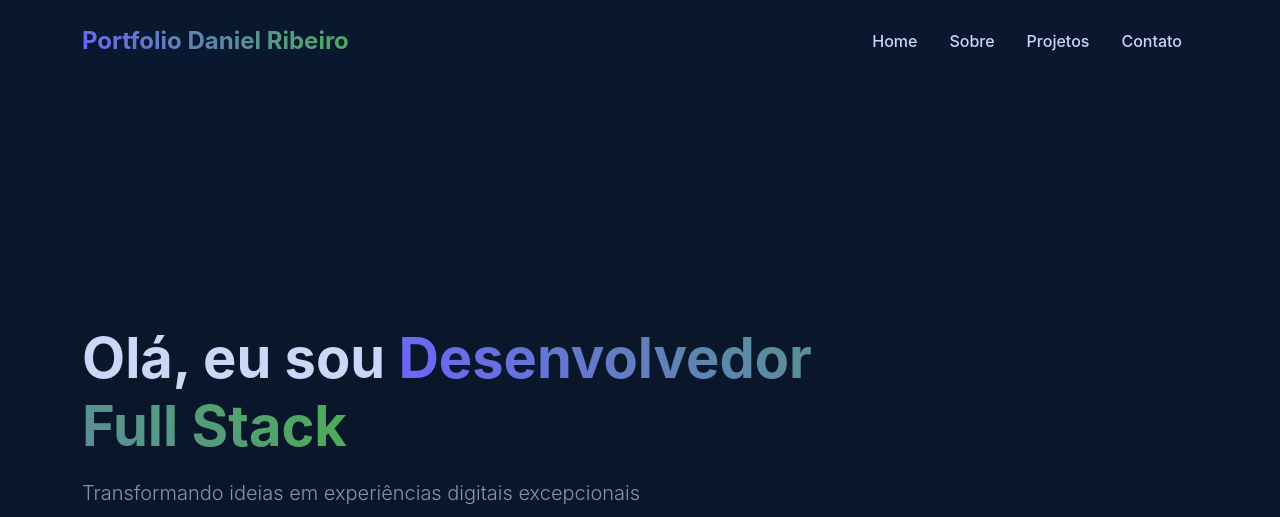
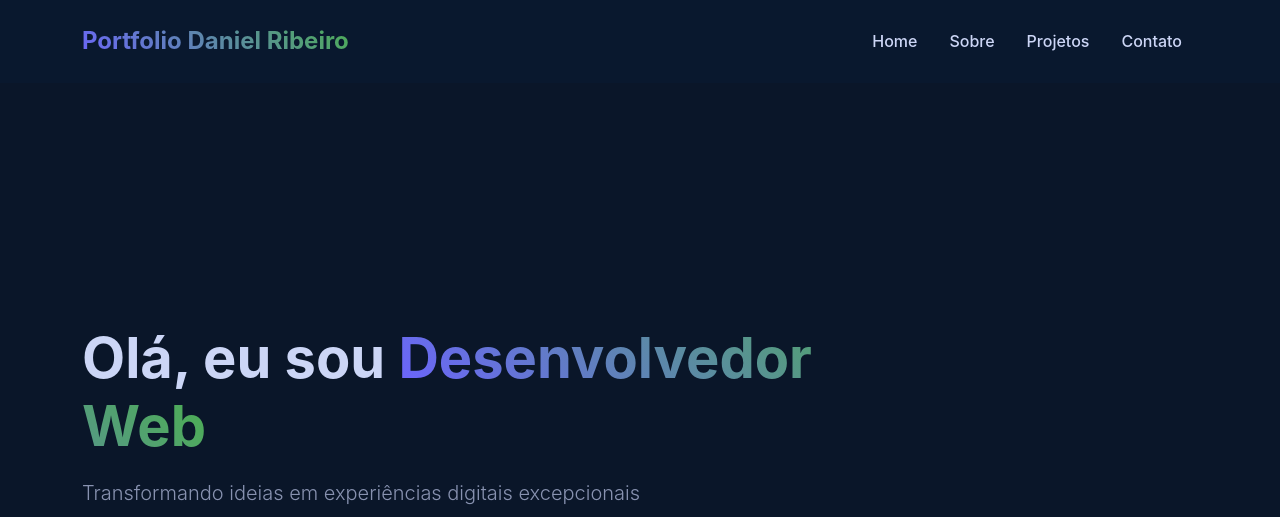
Before and after one commit to DanielSR1/portifolio-DanielSR, a plain HTML site: page index.html in a window 1280 px wide. Shown: the top 517 px of the page. Drawn offline with nearby package versions, Linux system fonts and the light colour scheme.

Commit message:
Update index.html

```diff
--- a/index.html
+++ b/index.html
@@ -40,7 +40,7 @@
         <div class="container">
             <div class="row">
                 <div class="col-lg-8">
-                    <h1 class="display-4 fw-bold mb-3">Olá, eu sou <span class="text-gradient">Desenvolvedor Full Stack</span></h1>
+                    <h1 class="display-4 fw-bold mb-3">Olá, eu sou <span class="text-gradient">Desenvolvedor Web</span></h1>
                     <p class="lead mb-4">Transformando ideias em experiências digitais excepcionais</p>
                     <div class="social-links">
                         <a href="https://github.com/DanielSR1" class="me-3" target="_blank"><i class="bi bi-github"></i></a>
```
